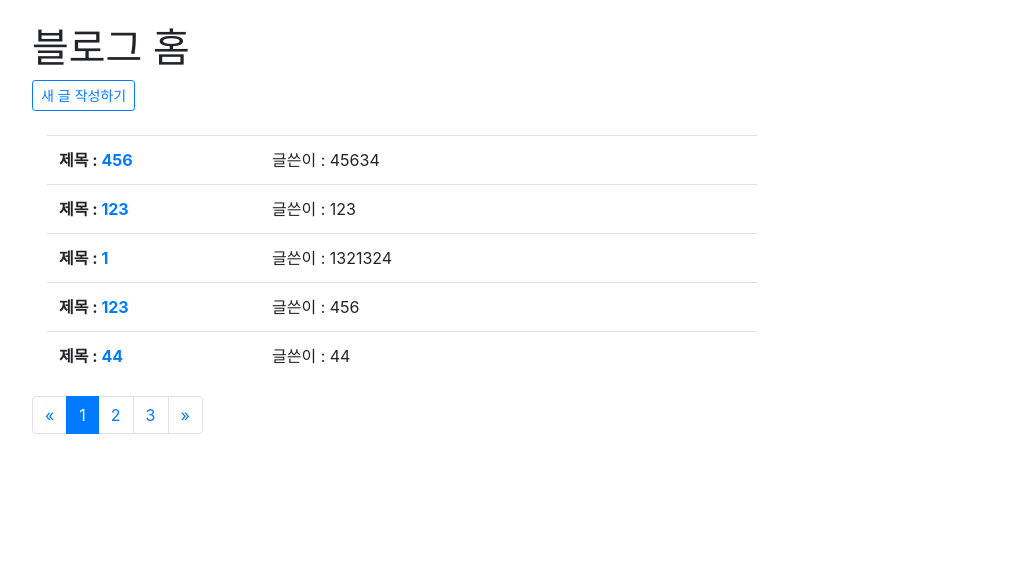
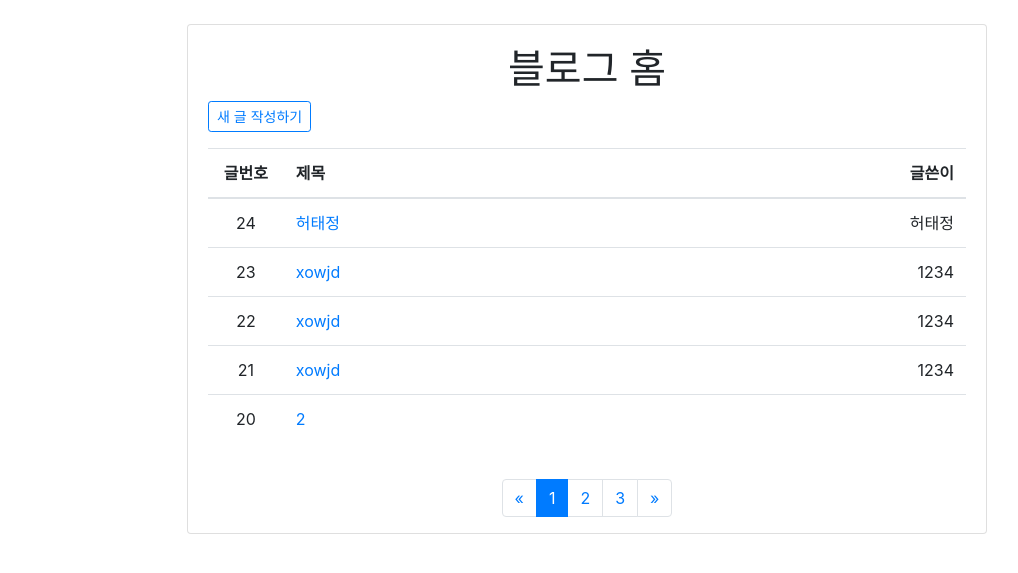
Before and after one commit to Aqudi/django-blog, a Django app: page / in a window 1280 px wide. Shown: the part 56-629 px from the top of the page, without its empty margins (53-1071 px from the left). Run offline with Django 3.2, Linux system fonts and the light colour scheme; a user stored in the database is signed in; data comes from the database, SQL or seed files in the repository; both versions use the stored data as it was after the commit; some libraries are stand-ins or nearby versions.

Commit message:
글 작성자를 로그인한 유저의 이름으로 고정

```diff
--- a/CRUD/CRUD/templates/base.html
+++ b/CRUD/CRUD/templates/base.html
@@ -24,7 +24,8 @@
 <body>
     <nav class="navbar navbar-expand-lg navbar-light bg-light">
         <a class="navbar-brand" href="#">블로그</a>
-    <button class="navbar-toggler" type="button" data-toggle="collapse" data-target="#navbarSupportedContent" aria-controls="navbarSupportedContent" aria-expanded="false" aria-label="Toggle navigation">
+        <button class="navbar-toggler" type="button" data-toggle="collapse" data-target="#navbarSupportedContent"
+            aria-controls="navbarSupportedContent" aria-expanded="false" aria-label="Toggle navigation">
             <span class="navbar-toggler-icon"></span>
         </button>
 
@@ -51,7 +52,7 @@
                 <form method="POST" action="{% url 'logout' %}">
                     {% csrf_token %}
                     <li class="nav-item active">
-                <button type="submit" style="all:unset">로그아웃</button>
+                        <button type="submit" style="all:unset; cursor:pointer;">로그아웃</button>
                     </li>
                 </form>
                 {% endif %}
@@ -64,5 +65,27 @@
         {% endblock %}
     </div>
 </body>
+<style>
+    .account-form {
+        width: 25rem;
+        margin: 0 auto;
+    }
+    .account-form-large {
+        width: 50rem;
+        margin: 0 auto;
+    }
+    .margin-side{
+        margin: 0 auto;
+    }
+    .textcenter {
+        text-align: center;
+    }
+    .inline{
+        display: inline;
+    }
+    .textright{
+        text-align: right;
+    }
+</style>
 
 </html>
--- a/CRUD/blogapp/templates/home.html
+++ b/CRUD/blogapp/templates/home.html
@@ -1,23 +1,35 @@
 {% extends 'base.html' %}
 
 {% block content %}
-<h1 class="inline">블로그 홈</h1>
+
+<div class="card account-form-large">
+  <div class="card-body">
+    <div>
+      <h1 class="textcenter">블로그 홈</h1>
       {% if user.is_authenticated %}
-<button type="button" class="btn-sm btn btn-outline-primary"><a href="{% url "new" %}">새 글 작성하기</a></button>
+      <button type="button" class="btn-sm btn btn-outline-primary"style="margin-bottom:1rem;"><a href="{% url 'new' %}">새 글
+          작성하기</a></button>
       {% endif %}
-<br><br>
-<div class="col-8">
+    </div>
     <table class="table">
+      <thead>
+        <th width="10%" class="textcenter">글번호</th>
+        <th width="40%">제목</th>
+        <th width="30%" class="textcenter textright">글쓴이</th>
+      </thead>
+      <tbody>
         {% for blog in blogs %}
         <tr>
-    <th width="30%">제목   : <a href="{% url 'detail' blog.id %}">{{ blog.title }}</a></th>
-    <td>글쓴이 : {{ blog.writer }}</td>
+          <td width="8%" class="textcenter">{{blog.id}}</td>
+          <td width="64%"><a href="{% url 'detail' blog.id %}">{{ blog.title }}</a></td>
+          <td width="40%" class="textcenter textright">{{ blog.writer }}</td>
         </tr>
         {% endfor %}
+      </tbody>
     </table>
   </div>
 
-<nav aria-label="Page navigation example">
+  <nav class="margin-side">
     <ul class="pagination">
       <li class="page-item">
         <a class="page-link" href="?page=1" aria-label="first">
@@ -25,7 +37,9 @@
         </a>
       </li>
       {% for i in blogs.paginator.page_range %}
-    <li class="page-item {% if i == blogs.number %}active{% endif %}"><a class="page-link" href="?page={{i}}">{{i}}</a></li>
+      <li class="page-item {% if i == blogs.number %}active{% endif %}"><a class="page-link"
+          href="?page={{i}}">{{i}}</a>
+      </li>
       {% endfor %}
       <li class="page-item">
         <a class="page-link" href="?page={{blogs.paginator.num_pages}}" aria-label="last">
@@ -34,5 +48,6 @@
       </li>
     </ul>
   </nav>
-
+</div>
+</div>
 {% endblock %}
--- a/CRUD/blogapp/views.py
+++ b/CRUD/blogapp/views.py
@@ -4,7 +4,7 @@ from django.utils import timezone
 from django.core.paginator import Paginator
 # Create your views here.
 def home(request):
-    blogs = Blog.objects.all()
+    blogs = Blog.objects.all().order_by('-id')
     paginator = Paginator(blogs, 5)
     page = request.GET.get('page', 1)
     blog_page = paginator.get_page(page)
@@ -17,10 +17,10 @@ def create(request):
     if request.method == "POST":
         blog = Blog()
         blog.title = request.POST.get('title')
-        blog.writer = request.POST.get('writer')
+        blog.writer = request.user.username
         blog.body = request.POST.get('body')
         blog.save()
-        return redirect('home', 1)
+        return redirect('home')
 
 def detail(request, id):
     blog = get_object_or_404(Blog, pk=id)
@@ -34,12 +34,12 @@ def update(request, id):
     blog = get_object_or_404(Blog, pk=id)
     if request.method == "POST":
         blog.title = request.POST.get('title')
-        blog.writer = request.POST.get('writer')
+        blog.writer = request.user.username
         blog.body = request.POST.get('body')
         blog.save()
-        return redirect('home', 1)
+        return redirect('home')
 
 def delete(request, id):
     blog = Blog.objects.get(id=id)
     blog.delete()
-    return redirect('home', 1)
+    return redirect('home')
```
Also changed, not shown: CRUD/account/templates/account/login.html (+22 -18 lines), CRUD/account/templates/account/signUp.html (+28 -18 lines), CRUD/blogapp/templates/edit.html (+5 -5 lines), CRUD/blogapp/templates/new.html (+7 -6 lines), CRUD/db.sqlite3. Lines whose indentation alone changed are shown as unchanged.
